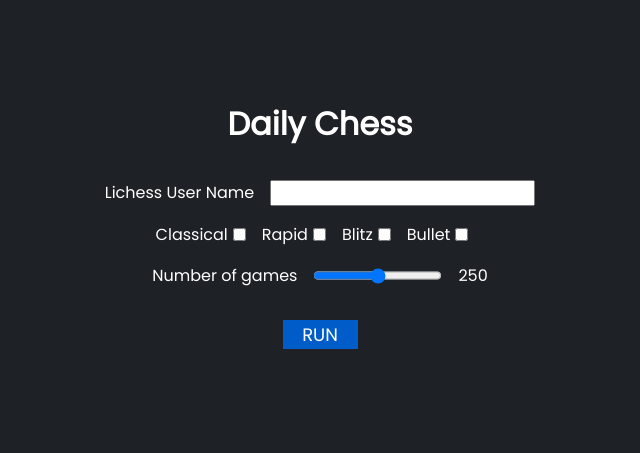
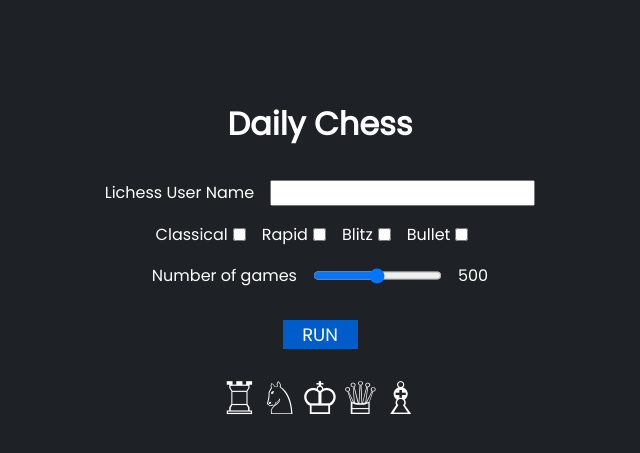
Before and after one commit to jorge-bandeira/daily-chess-results, a Flask app: page / in a window 1280 px wide. Shown: the top 453 px of the page, without its empty margins (320-960 px from the left). Run offline with Flask 2, Linux system fonts and the light colour scheme.

Commit message:
added chess pieces to homepage

```diff
--- a/main/forms.py
+++ b/main/forms.py
@@ -4,7 +4,7 @@
 
 class MainForm(FlaskForm):
 	user = StringField("...", validators = [DataRequired()])
-	max_games = IntegerRangeField("", default = 250)
+	max_games = IntegerRangeField("", default = 500)
 	classical = BooleanField()
 	rapid = BooleanField()
 	blitz = BooleanField()
--- a/main/static/styles.css
+++ b/main/static/styles.css
@@ -139,3 +139,11 @@
 #userLink:hover {
 	color: #1a89ad;
 }
+
+.piece-box {
+	display: flex;
+	justify-content: center;
+	align-items: center;
+	margin-top: 1rem;
+	font-size: 45px;
+}
--- a/main/templates/home.html
+++ b/main/templates/home.html
@@ -43,13 +43,20 @@
 			{% endif %}
 			<div class="number-box">
 				<p>Number of games</p>
-				{{ form.max_games(class="slider", min="1", max="500", id="gamesSlider", onchange="displayNumber(this.value);")}}
-				<span id="gamesNum">250</span>
+				{{ form.max_games(class="slider", min="1", max="1000", id="gamesSlider", onchange="displayNumber(this.value);")}}
+				<span id="gamesNum">500</span>
 			</div>
 			<div class="run-box">
 				{{ form.submit(id="runButton") }}
 			</div>
 		</form>
+		<div class="piece-box">
+			<span class="piece">&#9814;</span>
+			<span class="piece">&#9816;</span>
+			<span class="piece">&#9812;</span>
+			<span class="piece">&#9813;</span>
+			<span class="piece">&#9815;</span>
+		</div>
 	</div>
 </body>
 </html>
```
